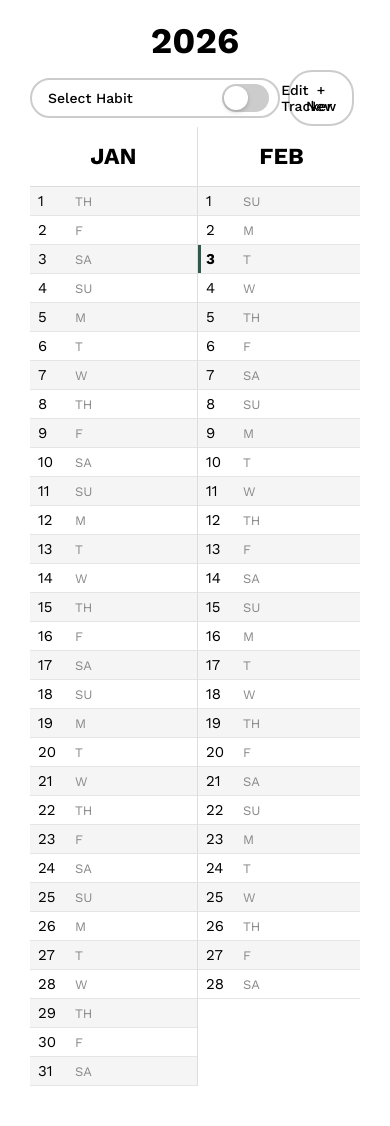
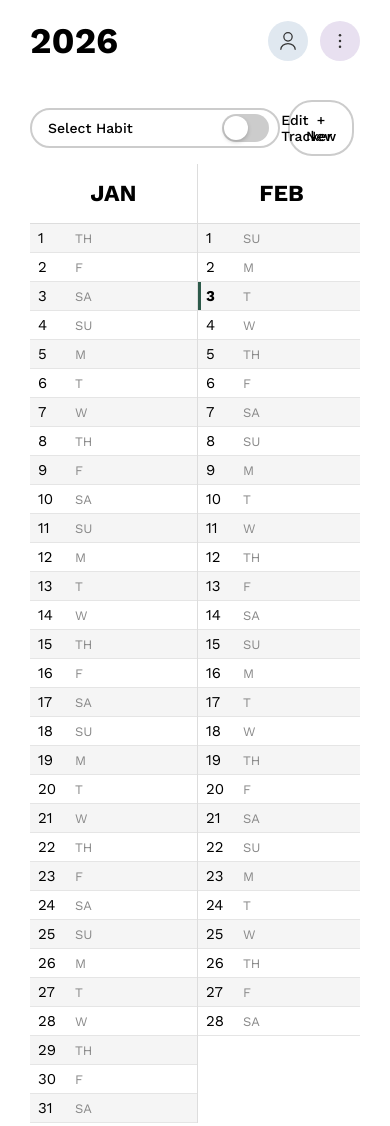
Before and after one commit to bbockes/minimal_calendar, a plain HTML site: page calendar.html in a window 390 px wide. Shown: the top 1126 px of the page. Drawn offline with nearby package versions, Linux system fonts and the light colour scheme.

Commit message:
Add extra features

```diff
--- a/calendar.html
+++ b/calendar.html
@@ -29,12 +29,52 @@
         #title {
             font-size: 36px;
             font-weight: bold;
-            margin-bottom: 15px;
+            margin-bottom: 50px;
             margin-top: -10px;
             position: relative;
             z-index: 10;
-            text-align: center;
-            display: block;
+            display: flex;
+            justify-content: space-between;
+            align-items: center;
+        }
+
+        .title-buttons {
+            display: flex;
+            gap: 12px;
+            align-items: center;
+        }
+
+        .title-circle-btn {
+            width: 40px;
+            height: 40px;
+            border-radius: 50%;
+            border: none;
+            cursor: pointer;
+            display: flex;
+            align-items: center;
+            justify-content: center;
+            padding: 0;
+            background: #E8E0F0;
+            transition: background-color 0.2s;
+            flex-shrink: 0;
+        }
+
+        .title-circle-btn:hover {
+            background: #D4C4E8;
+        }
+
+        .title-circle-btn svg {
+            width: 20px;
+            height: 20px;
+            color: #333;
+        }
+
+        .title-circle-btn.profile {
+            background: #E0E8F0;
+        }
+
+        .title-circle-btn.profile:hover {
+            background: #C4D4E8;
         }
 
         .slider {
@@ -94,7 +134,7 @@
         .year-view-container {
             display: flex;
             flex-direction: column;
-            margin-top: 65px;
+            margin-top: 102px;
         }
 
         .year-view {
@@ -438,7 +478,7 @@
         /* Habit Tracker Controls */
         .habit-toggle-container {
             position: absolute;
-            top: 70px;
+            top: 100px;
             left: 30px;
             z-index: 200;
             display: flex;
@@ -449,7 +489,7 @@
 
         .habit-controls-right {
             position: absolute;
-            top: 70px;
+            top: 100px;
             right: 30px;
             z-index: 200;
             display: flex;
@@ -678,12 +718,12 @@
         }
 
         .custom-dropdown-item.selected {
-            background: #639A88;
+            background: #555;
             color: #fff;
         }
 
         .custom-dropdown-item.selected:hover {
-            background: #558A78 !important;
+            background: #444 !important;
         }
 
         .custom-dropdown-item-color {
@@ -1115,7 +1155,24 @@
         </div>
     </div>
 
-    <div id="title">2026</div>
+    <div id="title">
+        <span>2026</span>
+        <div class="title-buttons">
+            <button class="title-circle-btn profile" title="Profile">
+                <svg viewBox="0 0 24 24" fill="none" xmlns="http://www.w3.org/2000/svg">
+                    <path d="M12 12C14.7614 12 17 9.76142 17 7C17 4.23858 14.7614 2 12 2C9.23858 2 7 4.23858 7 7C7 9.76142 9.23858 12 12 12Z" stroke="#333" stroke-width="1.5" stroke-linecap="round" stroke-linejoin="round"/>
+                    <path d="M20.59 22C20.59 18.13 16.74 15 12 15C7.26 15 3.41 18.13 3.41 22" stroke="#333" stroke-width="1.5" stroke-linecap="round" stroke-linejoin="round"/>
+                </svg>
+            </button>
+            <button class="title-circle-btn" title="More options">
+                <svg viewBox="0 0 24 24" fill="none" xmlns="http://www.w3.org/2000/svg">
+                    <circle cx="12" cy="5" r="1.5" fill="#333"/>
+                    <circle cx="12" cy="12" r="1.5" fill="#333"/>
+                    <circle cx="12" cy="19" r="1.5" fill="#333"/>
+                </svg>
+            </button>
+        </div>
+    </div>
 
     <div class="header">
         <div class="slider" id="slider"></div>
@@ -1164,7 +1221,7 @@
             '#2D5A4A', // Green (default) - darker green for AAA contrast
             '#053A4A', // Dark Teal/Blue - darker for AAA contrast
             '#B84A3A', // Orange - darker orange for AAA contrast
-            '#2D2343', // Purple - darker purple for AAA contrast
+            '#5D4A7A', // Purple - lighter purple for AAA contrast
             '#A01022', // Red - darker red for AAA contrast
             '#7A5D3D', // Brown - darker brown for AAA contrast
             '#B84AA8', // Pink/Magenta - darker pink for AAA contrast
@@ -1370,14 +1427,21 @@
             const saved = localStorage.getItem('habits');
             habits = saved ? JSON.parse(saved) : [];
 
+            // Migrate old purple color to new lighter purple
+            const oldPurple = '#2D2343';
+            const newPurple = '#5D4A7A';
+
             // Assign colors to existing habits that don't have them
             habits.forEach((habit, index) => {
                 if (!habit.color) {
                     habit.color = habitColors[index % habitColors.length];
+                } else if (habit.color === oldPurple) {
+                    // Migrate old purple to new lighter purple
+                    habit.color = newPurple;
                 }
             });
             if (habits.length > 0) {
-                saveHabits(); // Save colors if any were assigned
+                saveHabits(); // Save colors if any were assigned or migrated
             }
 
             populateHabitDropdown();
@@ -1489,13 +1553,8 @@
                     updateMarkTodayButton();
                     closeDropdown();
                     updateSelectedItem();
-                    // Re-render current view
-                    if (currentView === 'year') {
-                        renderYearView();
-                    } else if (currentView === 'month') {
-                        renderMonthView(currentMonth);
-                    }
-                    updateMarkTodayButton();
+                    // Re-render year view
+                    renderYearView();
                     updateMarkTodayButton();
                 };
                 menu.appendChild(item);
@@ -2184,7 +2243,7 @@
                     monthItem.className = 'slider-item selected';
                 } else {
                     monthItem.className = 'slider-item greyed';
-                    monthItem.onclick = () => renderMonthView(m);
+                    monthItem.onclick = () => renderYearView();
                 }
                 monthItem.textContent = monthNames[m];
                 slider.appendChild(monthItem);
@@ -2228,7 +2287,14 @@
 
         function renderYearView() {
             currentView = 'year';
-            document.getElementById('title').textContent = '2026';
+            const titleElement = document.getElementById('title');
+            const titleSpan = titleElement.querySelector('span');
+            if (titleSpan) {
+                titleSpan.textContent = '2026';
+            } else {
+                // Fallback if structure is different
+                titleElement.innerHTML = '<span>2026</span><div class="title-buttons"><button class="title-circle-btn profile" title="Profile"><svg viewBox="0 0 24 24" fill="none" xmlns="http://www.w3.org/2000/svg"><path d="M12 12C14.7614 12 17 9.76142 17 7C17 4.23858 14.7614 2 12 2C9.23858 2 7 4.23858 7 7C7 9.76142 9.23858 12 12 12Z" stroke="#333" stroke-width="1.5" stroke-linecap="round" stroke-linejoin="round"/><path d="M20.59 22C20.59 18.13 16.74 15 12 15C7.26 15 3.41 18.13 3.41 22" stroke="#333" stroke-width="1.5" stroke-linecap="round" stroke-linejoin="round"/></svg></button><button class="title-circle-btn" title="More options"><svg viewBox="0 0 24 24" fill="none" xmlns="http://www.w3.org/2000/svg"><circle cx="12" cy="5" r="1.5" fill="#333"/><circle cx="12" cy="12" r="1.5" fill="#333"/><circle cx="12" cy="19" r="1.5" fill="#333"/></svg></button></div>';
+            }
             renderYearSlider();
             document.getElementById('navigation').style.display = 'none';
 
@@ -2360,12 +2426,9 @@
         }
 
         function renderMonthView(month) {
-            currentView = 'month';
-            currentMonth = month;
-            document.getElementById('title').textContent = monthNames[month] + ' 2026';
-            renderMonthSlider(month);
-            document.getElementById('navigation').style.display = 'block';
-            updateNavButtons();
+            // Always render year view instead of month view
+            renderYearView();
+            return;
 
             const calendar = document.getElementById('calendar');
             calendar.className = 'month-view';
@@ -2552,10 +2615,7 @@
             const prevBtn = document.getElementById('prevBtn');
             const nextBtn = document.getElementById('nextBtn');
 
-            if (currentView === 'month') {
-                prevBtn.disabled = currentMonth === 0;
-                nextBtn.disabled = currentMonth === 11;
-            } else if (currentView === 'day') {
+            if (currentView === 'day') {
                 const daysInMonth = getDaysInMonth(2026, currentMonth);
                 prevBtn.disabled = currentDay === 1 && currentMonth === 0;
                 nextBtn.disabled = currentDay === daysInMonth && currentMonth === 11;
@@ -2563,9 +2623,7 @@
         }
 
         document.getElementById('prevBtn').onclick = () => {
-            if (currentView === 'month') {
-                if (currentMonth > 0) renderMonthView(currentMonth - 1);
-            } else if (currentView === 'day') {
+            if (currentView === 'day') {
                 if (currentDay > 1) {
                     renderDayView(currentMonth, currentDay - 1);
                 } else if (currentMonth > 0) {
@@ -2576,9 +2634,7 @@
         };
 
         document.getElementById('nextBtn').onclick = () => {
-            if (currentView === 'month') {
-                if (currentMonth < 11) renderMonthView(currentMonth + 1);
-            } else if (currentView === 'day') {
+            if (currentView === 'day') {
                 const daysInMonth = getDaysInMonth(2026, currentMonth);
                 if (currentDay < daysInMonth) {
                     renderDayView(currentMonth, currentDay + 1);
```
